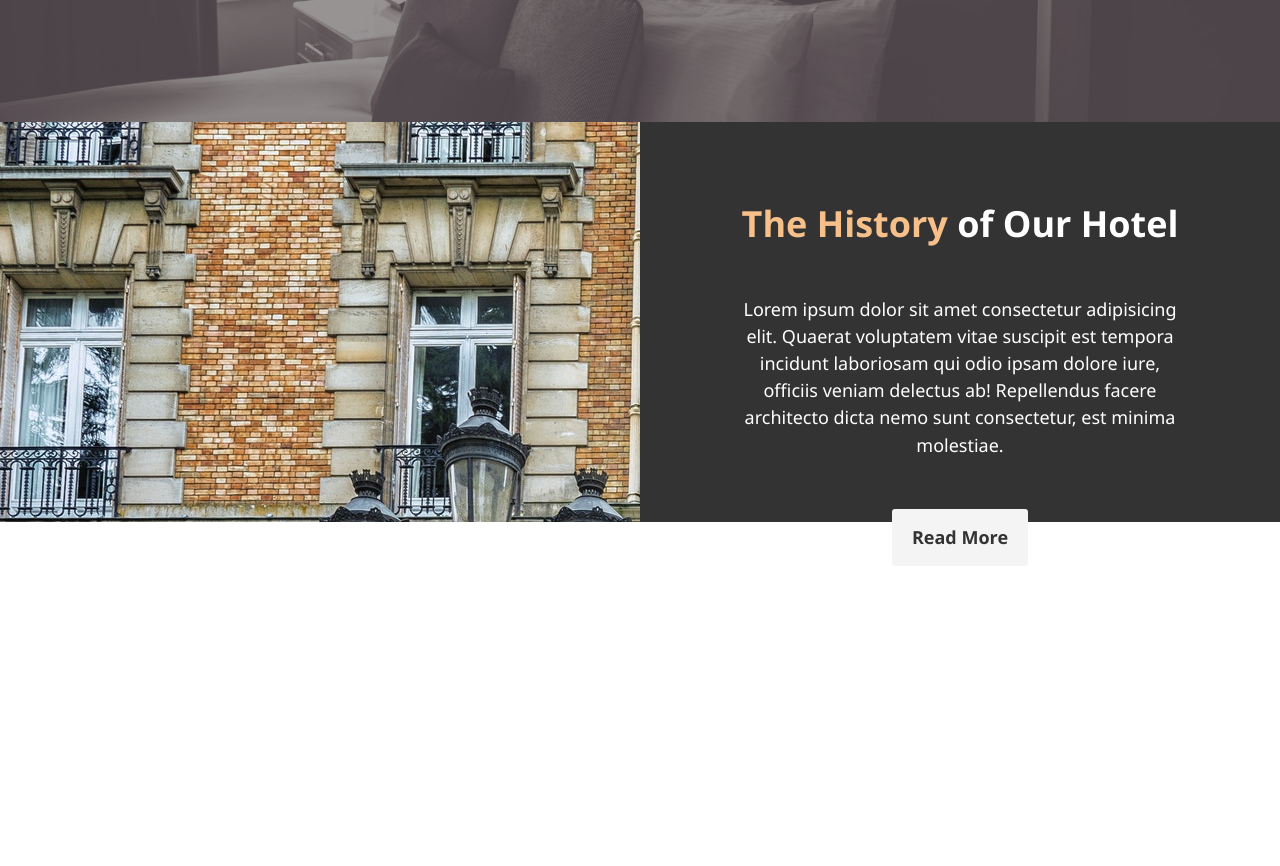
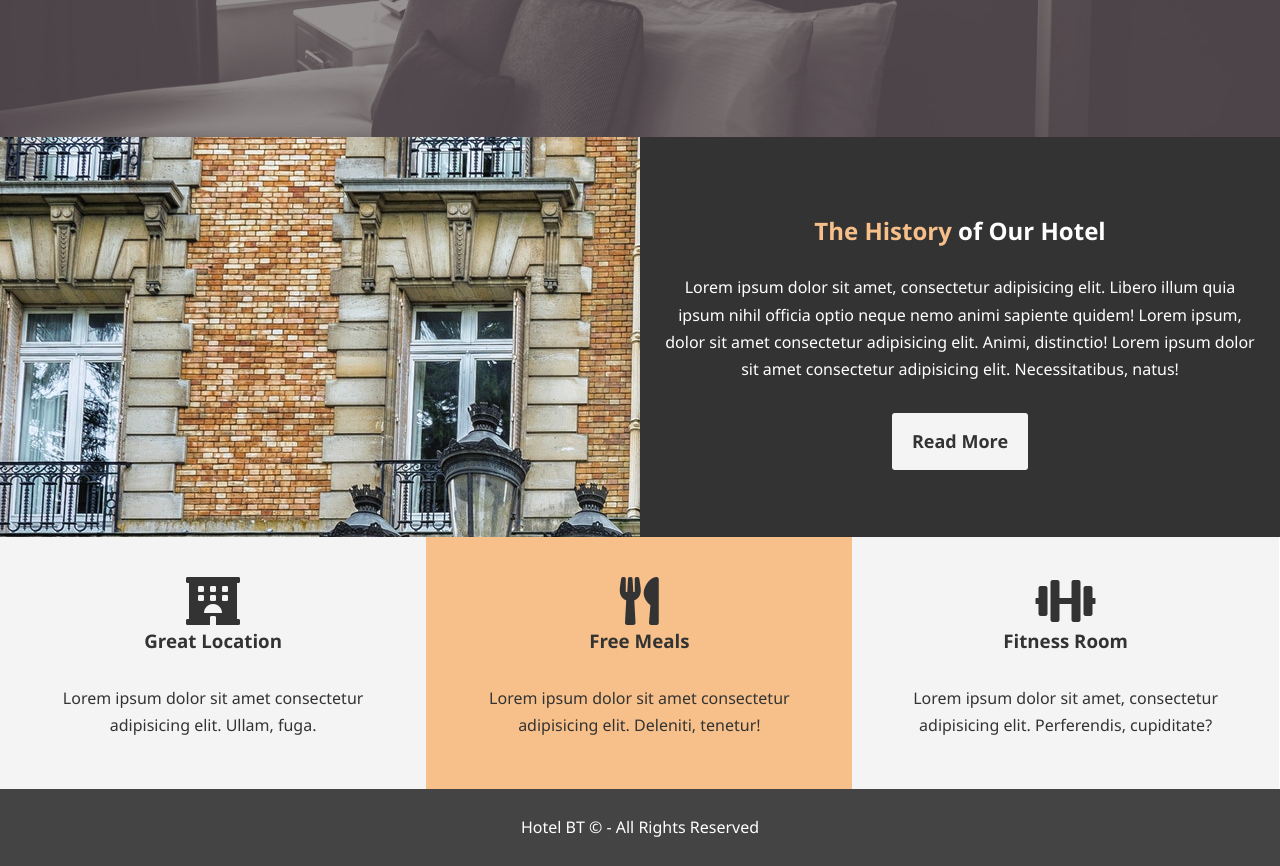
Before and after one commit to yojeremiah/traversy-html-css, a plain HTML site: page projects/hotel-bt/index.html in a window 1280 px wide. Shown: the part 530-1396 px from the top of the page. Before the commit the page ends 1096 px from the top, so only its background shows below. Drawn offline with Linux system fonts and the light colour scheme.

Commit message:
Hotel BT index complete

```diff
--- a/projects/hotel-bt/css/styles.css
+++ b/projects/hotel-bt/css/styles.css
@@ -48,6 +48,10 @@ p {
   color: #f7c08a;
 }
 
+.bg-primary {
+  background: #f7c08a;
+}
+
 .btn-dark {
   display: inline-block;
   /* width: 200px; */
@@ -81,7 +85,14 @@ p {
   color: #333;
 }
 
+.box {
+  background: #f4f4f4;
+  text-align: center;
+}
 
+.clr {
+  clear: both;
+}
 
 /* Navbar */
 #navbar {
@@ -126,8 +137,7 @@ p {
 /* Showcase */
 #showcase {
   text-align: center;
-  height: 100%;
-  /* height: 600px; */
+  height: 600px;
   background: url('../img/traversy-showcase.jpg') no-repeat center center/cover;
 }
 
@@ -148,8 +158,8 @@ p {
 
 /* Home Info */
 #home-info {
-  /* background: #333; */
   height: 400px;
+  background: red;
 }
 
 #home-info .home-img {
@@ -165,20 +175,36 @@ p {
   width: 50%;
   height: 100%;
   text-align: center;
-  padding: 100px;
+  padding: 20px;
   padding-top: 80px;
 }
 
 #home-info .home-text h2 {
-  font-size: 36px;
-  line-height: 1.2em;
+  font-size: 24px;
 }
 
 #home-info .home-text p {
-  font-size: 18px;
-  padding-top: 20px;
+  padding-bottom: 20px;
 }
 
-#home-info .btn-light {
-  margin-top: 40px;
+/* Services */
+#services {
+  color: #333;
 }
+
+#services .box {
+  float: left;
+  width: 33.3%;
+  padding: 40px;
+}
+
+#services .box:nth-of-type(2) {
+  background: #f7c08a;
+}
+
+/* Footer */
+#main-footer {
+  background: #444;
+  text-align: center;
+  padding: 15px;
+}
--- a/projects/hotel-bt/index.html
+++ b/projects/hotel-bt/index.html
@@ -39,11 +39,37 @@
     <div class="home-img"></div>
     <div class="home-text">
       <h2><span class="text-primary">The History</span> of Our Hotel</h2>
-      <p>Lorem ipsum dolor sit amet consectetur adipisicing elit. Quaerat voluptatem vitae suscipit est tempora incidunt laboriosam qui odio ipsam dolore iure, officiis veniam delectus ab! Repellendus facere architecto dicta nemo sunt consectetur, est minima molestiae.</p>
+      <p>Lorem ipsum dolor sit amet, consectetur adipisicing elit. Libero illum quia ipsum nihil officia optio neque nemo animi sapiente quidem! Lorem ipsum, dolor sit amet consectetur adipisicing elit. Animi, distinctio! Lorem ipsum dolor sit amet consectetur adipisicing elit. Necessitatibus, natus!</p>
       <a href="about.html" class="btn-light">Read More</a>
     </div>
   </section>
 
+  <!-- Clear floats -->
+  <div class="clr"></div>
+
+  <!-- Services -->
+  <section id="services">
+    <div class="box">
+      <i class="fas fa-hotel fa-3x"></i><h3>Great Location</h3>
+      <p>Lorem ipsum dolor sit amet consectetur adipisicing elit. Ullam, fuga.</p>
+    </div>
+    <div class="box">
+      <i class="fas fa-utensils fa-3x"></i><h3>Free Meals</h3>
+      <p>Lorem ipsum dolor sit amet consectetur adipisicing elit. Deleniti, tenetur!</p>
+    </div>
+    <div class="box">
+      <i class="fas fa-dumbbell fa-3x"></i><h3>Fitness Room</h3>
+      <p>Lorem ipsum dolor sit amet, consectetur adipisicing elit. Perferendis, cupiditate?</p>
+    </div>
+  </section>
+
+  <!-- Clear Floats -->
+  <div class="clr"></div>
+
+  <!-- Footer -->
+  <footer id="main-footer">
+    <p>Hotel BT &copy; - All Rights Reserved</p>
+  </footer>
 
 </body>
 </html>
```
